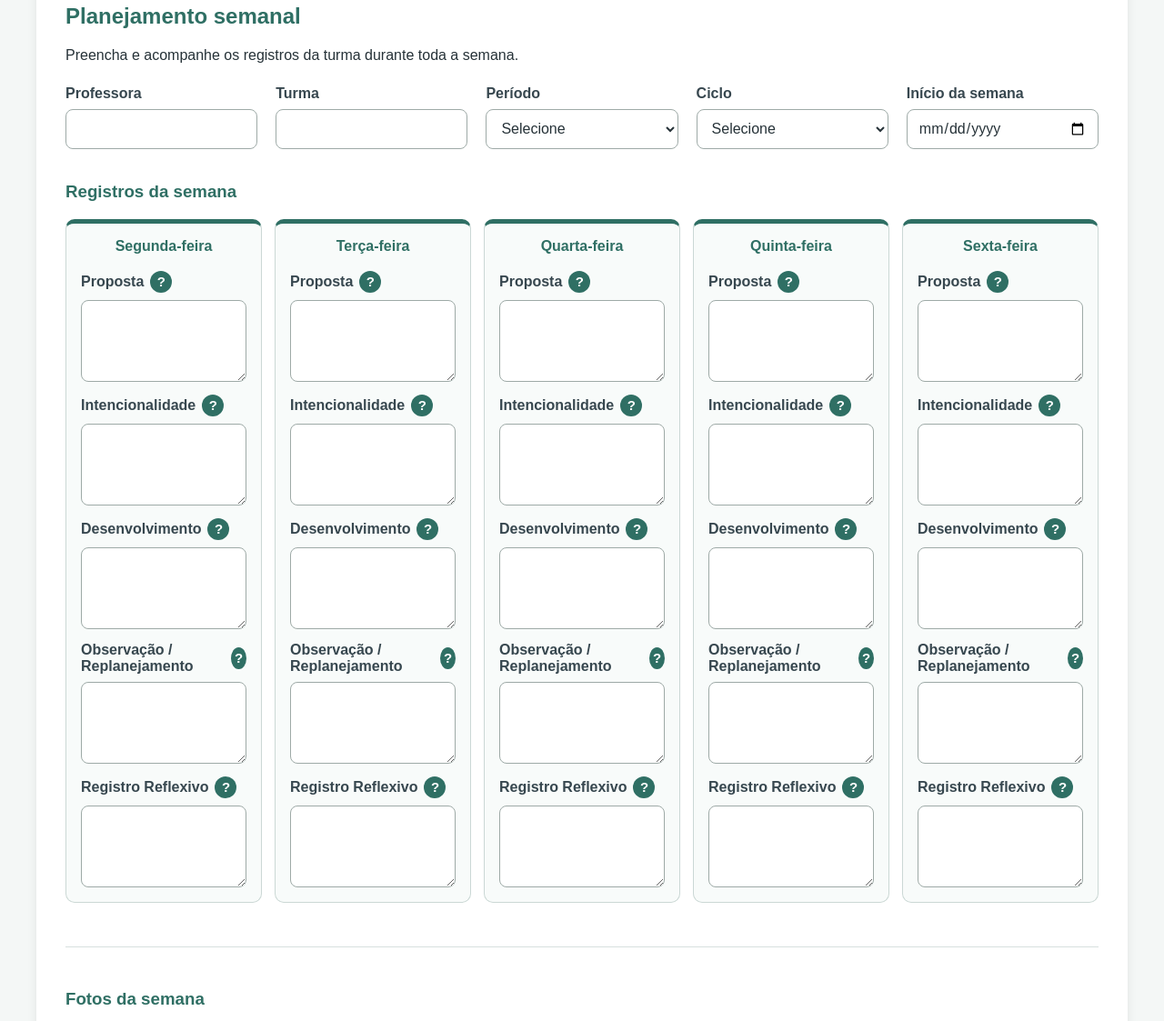
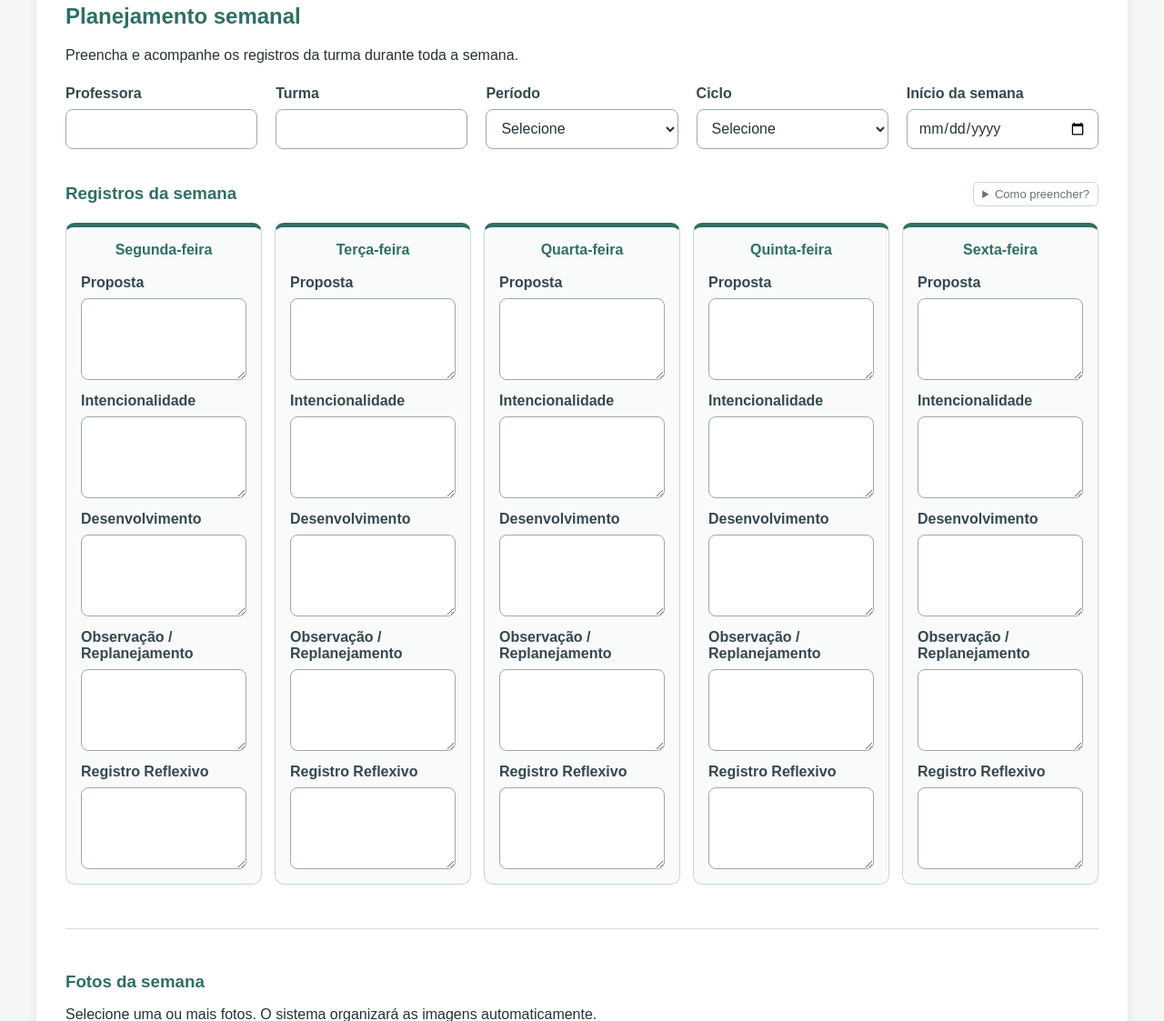
Before and after one commit to silviamelare/semanario-digital, a Flask app: page / in a window 1280 px wide. Shown: the part 229-1352 px from the top of the page at 91% size. Run offline with Flask 3, Linux system fonts and the light colour scheme.

Commit message:
Simplifica as ajudas dos campos

```diff
--- a/static/css/style.css
+++ b/static/css/style.css
@@ -55,49 +55,71 @@ main h2 {
     color: #37474f;
 }
 
-.linha-rotulo {
+.cabecalho-secao {
     display: flex;
     align-items: center;
-    gap: 7px;
+    justify-content: space-between;
+    flex-wrap: wrap;
+    gap: 10px 18px;
+    margin-bottom: 18px;
 }
 
-.botao-ajuda {
-    display: inline-grid;
-    place-items: center;
-    width: 24px;
-    height: 24px;
-    padding: 0;
-    color: #ffffff;
-    background-color: #2f6f64;
-    border: 0;
-    border-radius: 50%;
-    font: inherit;
-    font-size: 15px;
-    font-weight: bold;
+.cabecalho-secao h3 {
+    margin: 0;
+}
+
+.ajuda-preenchimento {
+    position: relative;
+}
+
+.ajuda-preenchimento summary {
+    padding: 6px 9px;
+    color: #667572;
+    border: 1px solid #cbd8d5;
+    border-radius: 6px;
+    font-size: 13px;
     line-height: 1;
     cursor: pointer;
 }
 
-.botao-ajuda:hover,
-.botao-ajuda:focus {
-    background-color: #24564e;
+.ajuda-preenchimento summary:hover,
+.ajuda-preenchimento summary:focus {
+    color: #2f6f64;
+    background-color: #f4f7f6;
     outline: 3px solid #b8ddd5;
 }
 
-.texto-ajuda {
-    padding: 9px 10px;
+.conteudo-ajuda {
+    position: absolute;
+    z-index: 10;
+    top: calc(100% + 8px);
+    right: 0;
+    width: min(430px, calc(100vw - 64px));
+    padding: 16px;
     color: #263238;
-    background-color: #eaf4f1;
-    border-left: 4px solid #2f6f64;
-    border-radius: 4px;
+    background-color: #ffffff;
+    border: 1px solid #cbd8d5;
+    border-radius: 8px;
     font-size: 14px;
-    line-height: 1.35;
+    line-height: 1.4;
+    box-shadow: 0 5px 18px rgba(0, 0, 0, 0.12);
 }
 
-.texto-ajuda[hidden] {
-    display: none;
+.conteudo-ajuda dl {
+    margin: 0;
 }
 
+.conteudo-ajuda dl div + div {
+    margin-top: 10px;
+}
+
+.conteudo-ajuda dt {
+    font-weight: bold;
+}
+
+.conteudo-ajuda dd {
+    margin: 2px 0 0;
+}
 .campo input,
 .campo select {
     min-height: 44px;
--- a/static/js/script.js
+++ b/static/js/script.js
@@ -150,28 +150,6 @@ const formulario = document.querySelector("#form-semanario");
 const botaoSalvar = document.querySelector("#botao-salvar");
 const mensagemSalvamento = document.querySelector("#mensagem-salvamento");
 
-const botoesAjuda = document.querySelectorAll(".botao-ajuda");
-
-botoesAjuda.forEach((botao) => {
-    botao.addEventListener("click", () => {
-        const idAjuda = botao.getAttribute("aria-controls");
-        const textoAjuda = document.getElementById(idAjuda);
-        const estavaAberto = botao.getAttribute("aria-expanded") === "true";
-
-        botoesAjuda.forEach((outroBotao) => {
-            const outroId = outroBotao.getAttribute("aria-controls");
-            const outroTexto = document.getElementById(outroId);
-            outroBotao.setAttribute("aria-expanded", "false");
-            outroTexto.hidden = true;
-        });
-
-        if (!estavaAberto) {
-            botao.setAttribute("aria-expanded", "true");
-            textoAjuda.hidden = false;
-        }
-    });
-});
-
 
 formulario.addEventListener("submit", async (evento) => {
     evento.preventDefault();
--- a/templates/index.html
+++ b/templates/index.html
@@ -4,7 +4,7 @@
     <meta charset="UTF-8">
     <meta name="viewport" content="width=device-width, initial-scale=1.0">
     <title>Semanário Digital</title>
-    <link rel="stylesheet" href="{{ url_for('static', filename='css/style.css', v=3) }}">
+    <link rel="stylesheet" href="{{ url_for('static', filename='css/style.css', v=4) }}">
 </head>
 <body>
     <header>
@@ -60,7 +60,47 @@
                 </div>
             </div>
                         <section class="semana" aria-labelledby="titulo-dias">
-                <h3 id="titulo-dias">Registros da semana</h3>
+                <div class="cabecalho-secao">
+    <h3 id="titulo-dias">Registros da semana</h3>
+
+    <details class="ajuda-preenchimento">
+        <summary>Como preencher?</summary>
+
+        <div class="conteudo-ajuda">
+            <dl>
+                <div>
+                    <dt>Proposta</dt>
+                    <dd>O que será realizado com as crianças.</dd>
+                </div>
+
+                <div>
+                    <dt>Intencionalidade</dt>
+                    <dd>A aprendizagem ou experiência que se pretende favorecer.</dd>
+                </div>
+
+                <div>
+                    <dt>Desenvolvimento</dt>
+                    <dd>Como a atividade aconteceu na prática.</dd>
+                </div>
+
+                <div>
+                    <dt>Observação / Replanejamento</dt>
+                    <dd>O que foi observado e o que precisa ser ajustado ou retomado.</dd>
+                </div>
+
+                <div>
+                    <dt>Registro Reflexivo</dt>
+                    <dd>A reflexão sobre a experiência e seus resultados.</dd>
+                </div>
+
+                <div>
+                    <dt>Fotos</dt>
+                    <dd>Novas seleções são acrescentadas às anteriores.</dd>
+                </div>
+            </dl>
+        </div>
+    </details>
+</div>
 
                 <div class="dias-semana">
                     {% for dia in dias %}
@@ -68,40 +108,35 @@
                         <h4>{{ dia }}</h4>
 
                         <div class="campo">
-                            <div class="linha-rotulo"><label for="proposta-{{ loop.index }}">Proposta</label><button type="button" class="botao-ajuda" aria-label="Ajuda sobre Proposta" aria-controls="ajuda-proposta-{{ loop.index }}" aria-expanded="false">?</button></div>
-                            <span id="ajuda-proposta-{{ loop.index }}" class="texto-ajuda" hidden>Descreva o que será realizado com as crianças.</span>
+                            <label for="proposta-{{ loop.index }}">Proposta</label>
                             <textarea id="proposta-{{ loop.index }}"
                                       name="proposta_{{ loop.index }}"
                                       rows="3"></textarea>
                         </div>
 
                         <div class="campo">
-                            <div class="linha-rotulo"><label for="intencionalidade-{{ loop.index }}">Intencionalidade</label><button type="button" class="botao-ajuda" aria-label="Ajuda sobre Intencionalidade" aria-controls="ajuda-intencionalidade-{{ loop.index }}" aria-expanded="false">?</button></div>
-                            <span id="ajuda-intencionalidade-{{ loop.index }}" class="texto-ajuda" hidden>Informe qual aprendizagem ou experiência se pretende favorecer.</span>
+                            <label for="intencionalidade-{{ loop.index }}">Intencionalidade</label>
                             <textarea id="intencionalidade-{{ loop.index }}"
                                       name="intencionalidade_{{ loop.index }}"
                                       rows="3"></textarea>
                         </div>
 
                         <div class="campo">
-                            <div class="linha-rotulo"><label for="desenvolvimento-{{ loop.index }}">Desenvolvimento</label><button type="button" class="botao-ajuda" aria-label="Ajuda sobre Desenvolvimento" aria-controls="ajuda-desenvolvimento-{{ loop.index }}" aria-expanded="false">?</button></div>
-                            <span id="ajuda-desenvolvimento-{{ loop.index }}" class="texto-ajuda" hidden>Registre como a atividade aconteceu na prática.</span>
+                            <label for="desenvolvimento-{{ loop.index }}">Desenvolvimento</label>
                             <textarea id="desenvolvimento-{{ loop.index }}"
                                       name="desenvolvimento_{{ loop.index }}"
                                       rows="3"></textarea>
                         </div>
 
                         <div class="campo">
-                            <div class="linha-rotulo"><label for="observacao-{{ loop.index }}">Observação / Replanejamento</label><button type="button" class="botao-ajuda" aria-label="Ajuda sobre Observação e Replanejamento" aria-controls="ajuda-observacao-{{ loop.index }}" aria-expanded="false">?</button></div>
-                            <span id="ajuda-observacao-{{ loop.index }}" class="texto-ajuda" hidden>Registre o que foi observado e o que precisa ser ajustado ou retomado.</span>
+                            <label for="observacao-{{ loop.index }}">Observação / Replanejamento</label>
                             <textarea id="observacao-{{ loop.index }}"
                                       name="observacao_{{ loop.index }}"
                                       rows="3"></textarea>
                         </div>
 
                         <div class="campo">
-                            <div class="linha-rotulo"><label for="registro-{{ loop.index }}">Registro Reflexivo</label><button type="button" class="botao-ajuda" aria-label="Ajuda sobre Registro Reflexivo" aria-controls="ajuda-registro-{{ loop.index }}" aria-expanded="false">?</button></div>
-                            <span id="ajuda-registro-{{ loop.index }}" class="texto-ajuda" hidden>Registre sua reflexão sobre a experiência e seus resultados.</span>
+                            <label for="registro-{{ loop.index }}">Registro Reflexivo</label>
                             <textarea id="registro-{{ loop.index }}"
                                       name="registro_{{ loop.index }}"
                                       rows="3"></textarea>
@@ -118,8 +153,7 @@
                 </p>
 
                 <div class="campo">
-                    <div class="linha-rotulo"><label for="fotos">Selecionar fotos</label><button type="button" class="botao-ajuda" aria-label="Ajuda sobre Selecionar fotos" aria-controls="ajuda-fotos" aria-expanded="false">?</button></div>
-                    <span id="ajuda-fotos" class="texto-ajuda" hidden>Escolha uma ou mais fotos. Novas seleções serão acrescentadas às anteriores.</span>
+                    <label for="fotos">Selecionar fotos</label>
                     <input type="file"
                            id="fotos"
                            name="fotos"
@@ -147,6 +181,6 @@
     </section>
 </main>
 
-    <script src="{{ url_for('static', filename='js/script.js', v=3) }}"></script>
+    <script src="{{ url_for('static', filename='js/script.js', v=4) }}"></script>
 </body>
 </html>
```
